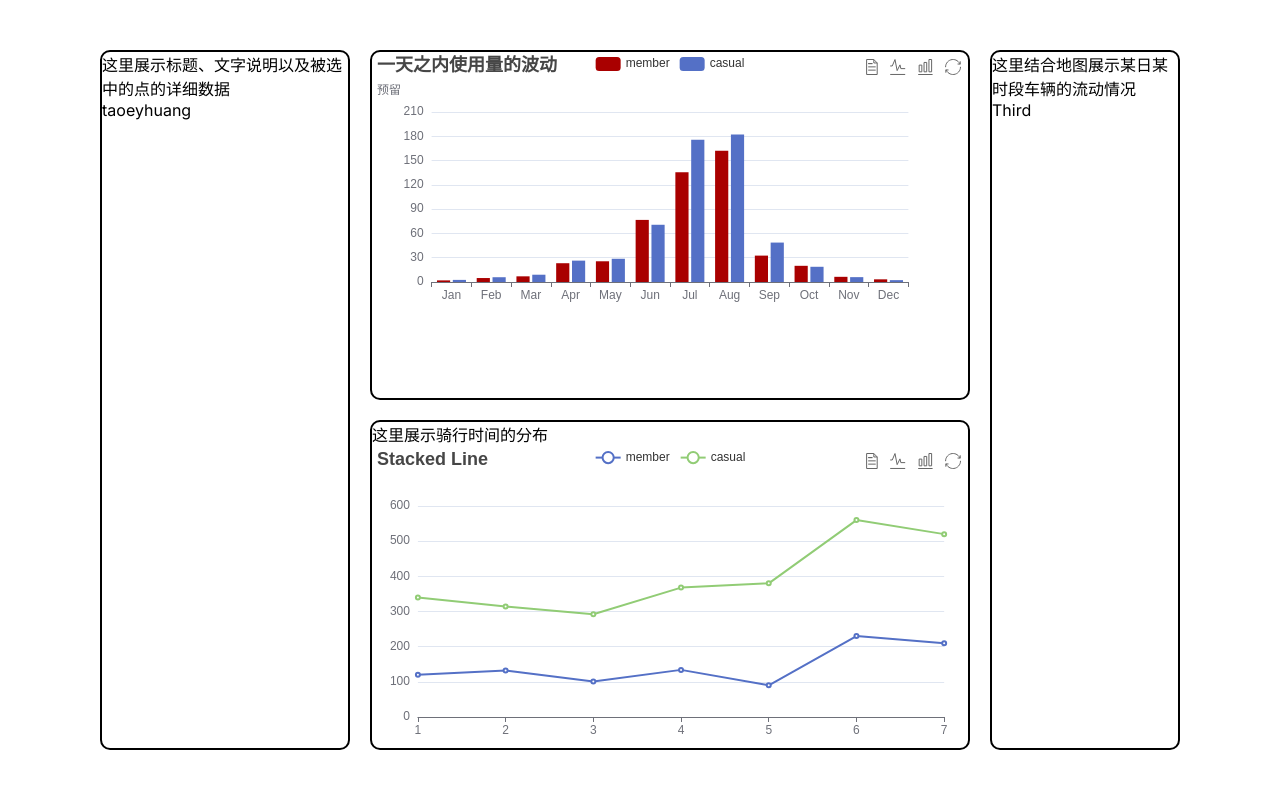
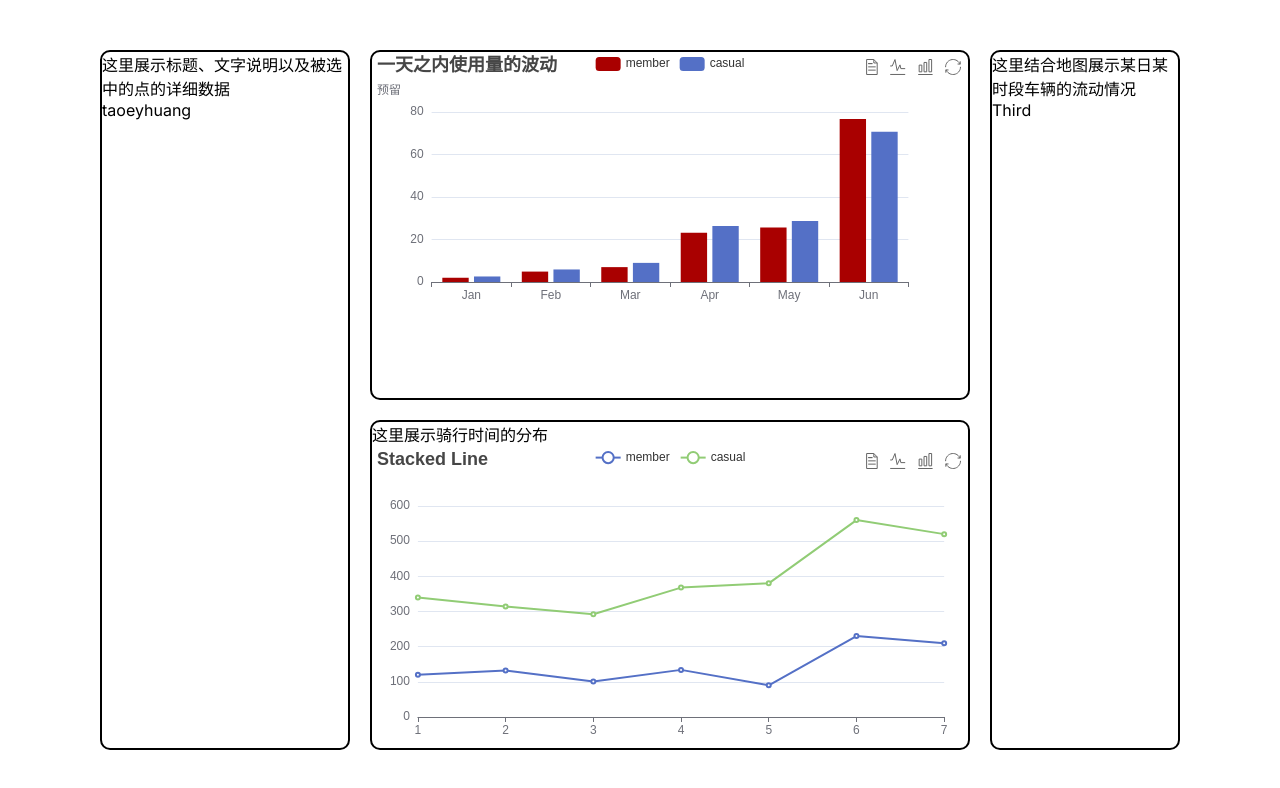
Before and after one commit to Xycharm/visualization, a Next.js app: page / in a window 1280 px wide. Shown: the top 788 px of the page. Built offline with nearby package versions, Linux system fonts and the light colour scheme.

Commit message:
初步解决了json数据的接口问题，并应用于firstGraph中

```diff
--- a/src/app/graphs/data.json
+++ b/src/app/graphs/data.json
@@ -1,26 +1,8 @@
-{
-    "arryList":[
-        {
-            "Mon": 100
-        },
-        {
-            "Tue": 200
-        },
-        {
-            "Wed": 300
-        },
-        {
-            "Thu": 400
-        },
-        {
-            "Fri": 100
-        },
-        {
-            "Sat": 100
-        },
-        {
-            "Sun": 1000
-        }
+ [
+        {"time": "Jan","member":2.0,"casual":2.6},
+        {"time": "Feb","member":4.9,"casual":5.9},
+        {"time": "Mar","member":7.0,"casual":9.0},
+        {"time": "Apr","member":23.2,"casual":26.4},
+        {"time": "May","member":25.6,"casual":28.7},
+        {"time": "Jun","member":76.7,"casual":70.7}
     ]
-
-}
--- a/src/app/graphs/firstGraph.js
+++ b/src/app/graphs/firstGraph.js
@@ -1,5 +1,6 @@
 import React from 'react';
 import ReactEcharts from "echarts-for-react";
+import Data from './data.json'
 
 export default function FirstGraph(){
     const getOption = () => {
@@ -24,11 +25,13 @@ export default function FirstGraph(){
                 }
             },
             calculable: true,
+            dataset:{
+                dimensions:['time','member','casual'],
+                source:Data
+            },
             xAxis: [
                 {
                   type: 'category',
-                  // 下面填小时
-                  data: ['Jan', 'Feb', 'Mar', 'Apr', 'May', 'Jun', 'Jul', 'Aug', 'Sep', 'Oct', 'Nov', 'Dec']
                 }
             ],
             yAxis: [
@@ -41,20 +44,11 @@ export default function FirstGraph(){
                   color: '#a90000',
                   name: 'member',
                   type: 'bar',
-                  //下面填会员人数
-                  data: [
-                    2.0, 4.9, 7.0, 23.2, 25.6, 76.7, 135.6, 162.2, 32.6, 20.0, 6.4, 3.3
-                  ],
                 },
-
                 {
-                  name: 'casual',
+                    name: 'casual',
                   type: 'bar',
-                  //下面填散客人数
-                  data: [
-                    2.6, 5.9, 9.0, 26.4, 28.7, 70.7, 175.6, 182.2, 48.7, 18.8, 6.0, 2.3
-                  ],
-                }
+                },
             ]
         };
     };
```
